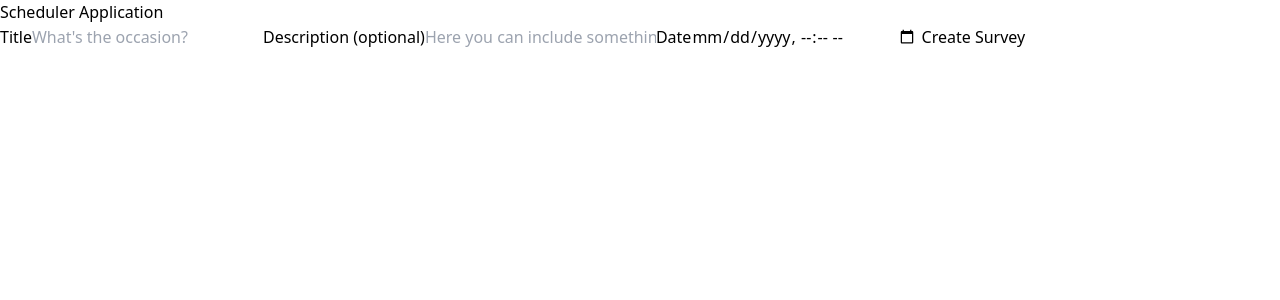
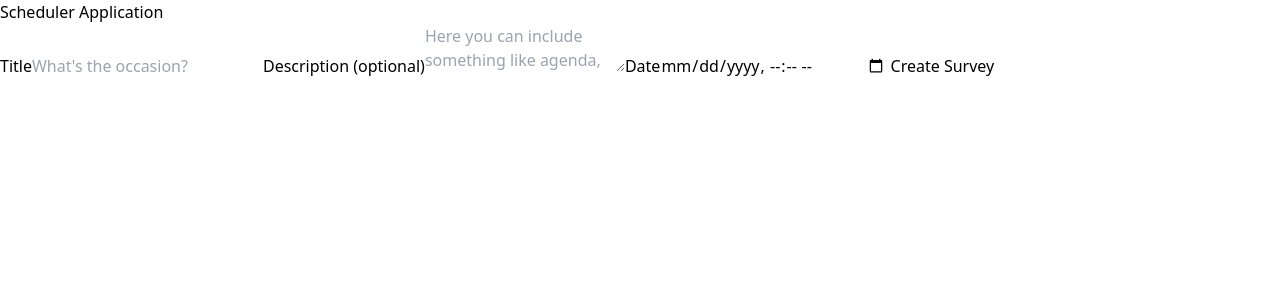
Before and after one commit to mavhungu-ronewa/scheduler-app, a React (Vite) app: page / in a window 1280 px wide. Shown: the top 300 px of the page. Built offline with nearby package versions, Linux system fonts and the light colour scheme.

Commit message:
fixing form style

```diff
--- a/src/components/FormComponent/FormComponent.jsx
+++ b/src/components/FormComponent/FormComponent.jsx
@@ -6,58 +6,49 @@ import { v4 as uuid } from 'uuid';
 import { Spinner } from "../index.jsx";
 
 const FormComponent =  ()=>{
+  const naviagte = useNavigate();
+  const surveyId = uuid();
+  const [isSpinner,setIsSpinner] = useState(false);
+  const [error,setError] = useState(null);
   const { enqueueSnackbar } = useSnackbar();
-  const [isSpinner,setIsSpinner] = useState(false);
-  const [form, setForm] = useState({
+  const [surveyLink, setSurveyLink] = useState('');
+  const [isSurveyCreated, setIsSurveyCreated] = useState(false);
+
+  const [forms, setForm] = useState({
+    surveyId,
     title:'',
     description:'',
     dates:''
   });
-
   const handleForm = (e)=>{
-    setForm(
-      ...form,
-      [e.target.name]= e.target.value,
-    )
+    e.preventDefault();
+    const { name, value } = e.target;
+    setForm({
+      ...forms,
+      [name]:value,
+    })
   }
-  const [title, setTitle ] = useState('');
-  const [description, setDescription ] = useState('');
-  const [dates,setDates] = useState('');
-  const [error,setError] = useState(null);
-  const [surveyLink, setSurveyLink] = useState('');
-  const [isSurveyCreated, setIsSurveyCreated] = useState(false);
-  const naviagte = useNavigate();
 
   const handleSubmit = async (e)=>{
     e.preventDefault();
-    const surveyId = uuid();
-
-    if(!dates){
+    if(!forms.dates){
       setError("Please enter possible dates");
       return;
     }
 
-    const surveyData = {
-      title,
-      description,
-      surveyId,
-      dates,
-    };
-
-    // try {
-    //   const response = await axios.post('http://localhost:3001/api/survey', surveyData);
-    //   // console.log('Survey Details:', response.data);
-    //   console.log('Backend data', response.data);
-    //   generateBitlyLink(surveyId);
-    //
-    // } catch (error) {
-    //   console.error('Error:', error);
-    //   setError('An error occurred while saving the survey.');
-    // }
+    /*try {
+      const response = await axios.post('http://localhost:3001/api/survey', surveyData);
+      // console.log('Survey Details:', response.data);
+      console.log('Backend data', response.data);
+      generateBitlyLink(surveyId);
+    } catch (error) {
+      console.error('Error:', error);
+      setError('An error occurred while saving the survey.');
+    }*/
 
     try {
       setIsSpinner(true);
-      const response = await axios.post('http://localhost:3001/api/survey', surveyData);
+      const response = await axios.post('http://localhost:3001/api/survey', forms);
       const link = `http://localhost:5173/survey/${response.data.id}`;
       setSurveyLink(link);
       setIsSurveyCreated(true);
@@ -70,9 +61,9 @@ const FormComponent =  ()=>{
       setIsSpinner(false);
       enqueueSnackbar('Something went wrong', {variant: 'error'});
     }
-    setTitle('');
+/*    setTitle('');
     setDescription('');
-    setDates('');
+    setDates('');*/
 
   }
 
@@ -115,22 +106,22 @@ const FormComponent =  ()=>{
                 <input type={'text'} className={'w-full border rounded py-2 px-3'}
                   placeholder={"What's the occasion?"}
                   name={'title'}
-                  onChange={(e)=>setTitle(e.target.value)} />
+                  onChange={handleForm} required />
               </label>
               <label className={'block mb-2'}>
                 Description (optional)
-                <input type={'text'} className={'w-full border py-2 px-3'}
-                  onChange={(e)=>setDescription(e.target.value)}
+                <textarea
+                  className={'w-full border py-2 px-3'}
+                  onChange={handleForm}
                   name={'description'}
-                  placeholder={'Here you can include something like agenda, instructions'}/>
+                  placeholder={'Here you can include something like agenda, instructions'} required />
               </label>
               <label className={'block mb-3'}>
                 Date
-                <input type={'datetime-local'} className={'w-full border rounded py-2 px-3'}
-                  value={dates} name={'dates'} onChange={(e)=>setDates(e.target.value)} />
+                <input type={'datetime-local'} className={'w-full border rounded py-2 px-3'} value={forms.dates} name={'dates'} onChange={handleForm} required />
               </label>
               {error && <p className="text-red-500">{error}</p>} {/* Display error message */}
-              <button type={'submit'} className={'bg-blue-500 text-white py-2 px-4 rounded-full'}>Create Survey</button>
+              <button type={'submit'} className="bg-blue-500 text-white py-2 px-4 rounded-full">Create Survey</button>
             </form>
             { isSurveyCreated && (
               <div className="mt-4">
```
Also changed, not shown: src/components/Icons/Icons.jsx (added, +16 -0 lines).
